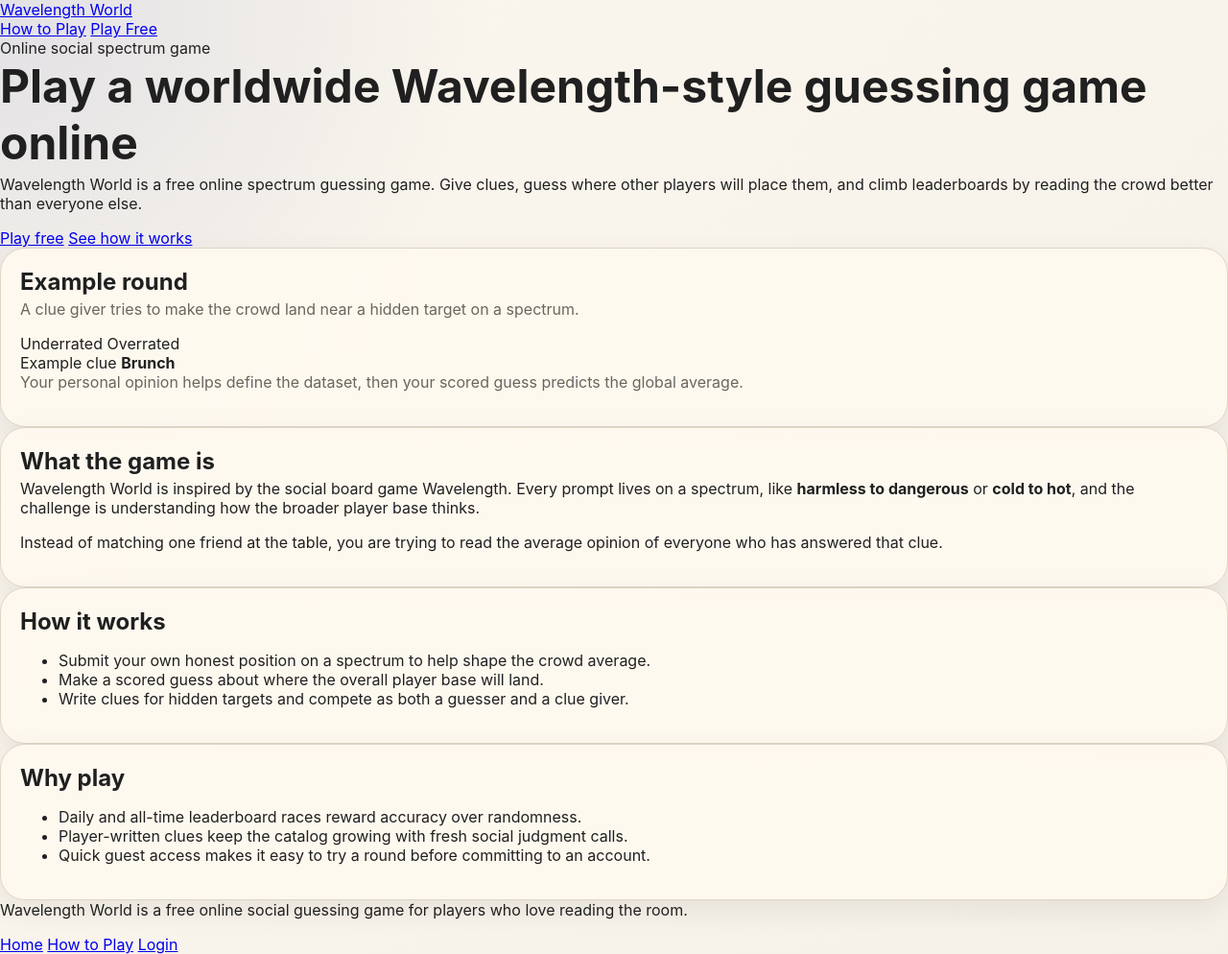
After one commit to akim330/WavelengthWorld, a Flask app: template wavelength/templates/index.html in a window 1280 px wide. The commit adds this page. Shown: the whole page at 96% size. Run offline with Flask 3, Linux system fonts and the light colour scheme; the template is opened without the code that fills it, so the values that code supplies are empty.

Commit message:
leaderboard

```diff
--- a/config.py
+++ b/config.py
@@ -70,7 +70,10 @@ class Config:
 
     MIN_GUESSES_FOR_SCORE = 3
     DAILY_LEADERBOARD_MIN_ENTRIES = 1
-    LIFETIME_LEADERBOARD_MIN_ENTRIES = 1
+    WEEKLY_LEADERBOARD_MIN_ENTRIES = 1
+    ALL_TIME_LEADERBOARD_MIN_ENTRIES = 1
+    # Backward-compatibility alias for older code paths still reading "lifetime".
+    LIFETIME_LEADERBOARD_MIN_ENTRIES = ALL_TIME_LEADERBOARD_MIN_ENTRIES
 
     # Distances are on a 0-100 dial scale.
     SCORING_BANDS = [
--- /dev/null
+++ b/wavelength/templates/index.html
@@ -0,0 +1,97 @@
+{% extends "base.html" %}
+{% block title %}Wavelength World — Play a Free Online Wavelength-Style Game{% endblock %}
+{% block meta_description %}Play Wavelength World, a free online social guessing game where players give clues, guess positions on a spectrum, and compete on leaderboards.{% endblock %}
+{% block body %}
+<header class="public-header">
+  <a class="public-brand" href="{{ url_for('web.index') }}">Wavelength World</a>
+  <nav class="public-nav" aria-label="Public">
+    <a href="{{ url_for('web.how_to_play') }}">How to Play</a>
+    {% if session.user_id %}
+      <a class="public-nav-cta" href="{{ url_for('web.play') }}">Play Now</a>
+    {% else %}
+      <a class="public-nav-cta" href="{{ url_for('web.login_page') }}">Play Free</a>
+    {% endif %}
+  </nav>
+</header>
+
+<main class="marketing-shell">
+  <section class="hero-card">
+    <div class="hero-copy">
+      <span class="eyebrow">Online social spectrum game</span>
+      <h1>Play a worldwide Wavelength-style guessing game online</h1>
+      <p class="hero-lede">
+        Wavelength World is a free online spectrum guessing game. Give clues, guess where other players will place
+        them, and climb leaderboards by reading the crowd better than everyone else.
+      </p>
+      <div class="hero-actions">
+        {% if session.user_id %}
+          <a class="button-link" href="{{ url_for('web.play') }}">Go to the game</a>
+        {% else %}
+          <a class="button-link" href="{{ url_for('web.login_page') }}">Play free</a>
+        {% endif %}
+        <a class="button-link secondary-link" href="{{ url_for('web.how_to_play') }}">See how it works</a>
+      </div>
+    </div>
+
+    <article class="hero-preview panel" aria-labelledby="homepagePreviewTitle">
+      <h2 id="homepagePreviewTitle">Example round</h2>
+      <p class="muted">A clue giver tries to make the crowd land near a hidden target on a spectrum.</p>
+      <div class="marketing-spectrum">
+        <span>Underrated</span>
+        <span>Overrated</span>
+      </div>
+      <div class="marketing-clue">
+        <span class="label">Example clue</span>
+        <strong>Brunch</strong>
+      </div>
+      <p class="muted">Your personal opinion helps define the dataset, then your scored guess predicts the global average.</p>
+    </article>
+  </section>
+
+  <section class="marketing-grid" aria-label="Homepage details">
+    <article class="panel">
+      <h2>What the game is</h2>
+      <p>
+        Wavelength World is inspired by the social board game Wavelength. Every prompt lives on a spectrum, like
+        <strong>harmless to dangerous</strong> or <strong>cold to hot</strong>, and the challenge is understanding how
+        the broader player base thinks.
+      </p>
+      <p>
+        Instead of matching one friend at the table, you are trying to read the average opinion of everyone who has
+        answered that clue.
+      </p>
+    </article>
+
+    <article class="panel">
+      <h2>How it works</h2>
+      <ul class="marketing-list">
+        <li>Submit your own honest position on a spectrum to help shape the crowd average.</li>
+        <li>Make a scored guess about where the overall player base will land.</li>
+        <li>Write clues for hidden targets and compete as both a guesser and a clue giver.</li>
+      </ul>
+    </article>
+
+    <article class="panel">
+      <h2>Why play</h2>
+      <ul class="marketing-list">
+        <li>Daily and all-time leaderboard races reward accuracy over randomness.</li>
+        <li>Player-written clues keep the catalog growing with fresh social judgment calls.</li>
+        <li>Quick guest access makes it easy to try a round before committing to an account.</li>
+      </ul>
+    </article>
+  </section>
+</main>
+
+<footer class="public-footer">
+  <p>Wavelength World is a free online social guessing game for players who love reading the room.</p>
+  <nav class="public-footer-nav" aria-label="Footer">
+    <a href="{{ url_for('web.index') }}">Home</a>
+    <a href="{{ url_for('web.how_to_play') }}">How to Play</a>
+    {% if session.user_id %}
+      <a href="{{ url_for('web.play') }}">Play</a>
+    {% else %}
+      <a href="{{ url_for('web.login_page') }}">Login</a>
+    {% endif %}
+  </nav>
+</footer>
+{% endblock %}
```
Also changed, not shown: wavelength/api.py (+11 -4 lines), wavelength/seed.py (+53 -32 lines), wavelength/static/css/styles.css (+24 -1 lines), wavelength/static/js/play.js (+38 -25 lines), wavelength/templates/how_to_play.html (added, +75 -0 lines), wavelength/templates/play.html (+20 -1 lines), wavelength/time_utils.py (+9 -0 lines).
